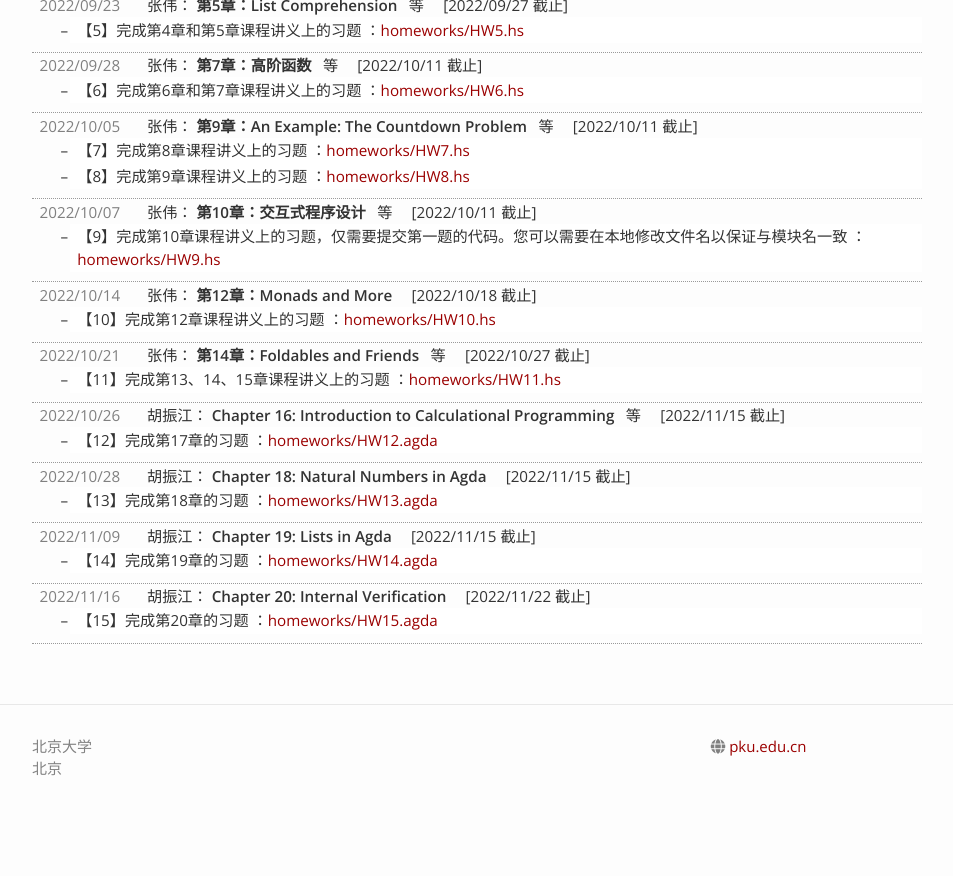
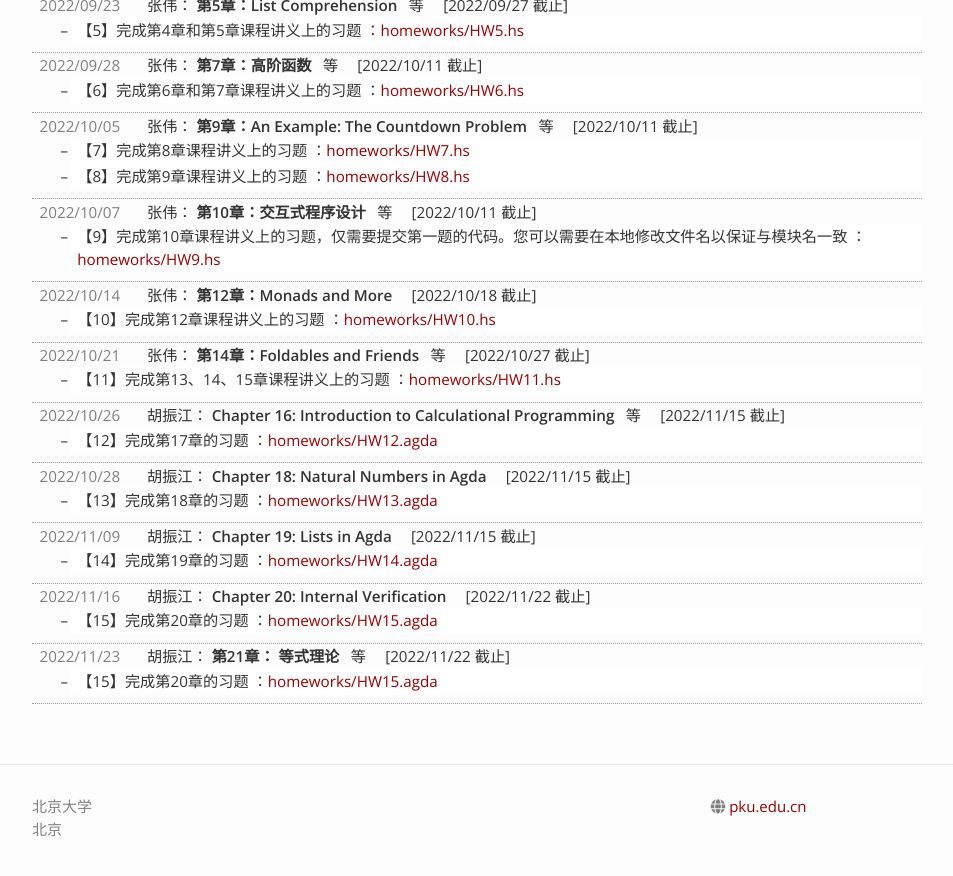
Before and after one commit to zhenjiang888/FP, a Jekyll site: the page built from 2022/assignments.md, in a window 1280 px wide and 900 px high, scrolled down 763 px. Shown: the top 876 px of the window, without its empty margins (163-1116 px from the left). Built offline with Jekyll 4.4.1, drawn with Linux system fonts in a browser that asks for light colours; nearby versions of some CDN libraries; before the commit the page ends 1603 px from its top, so only the background shows below that.

Commit message:
Upload ch21 and ch22

```diff
--- a/_data/_2022.yaml
+++ b/_data/_2022.yaml
@@ -197,6 +197,18 @@ lectures:
     - text: 【15】完成第20章的习题
       link: homeworks/HW15.agda
     due: 2022/11/22
+- teacher: 胡振江
+  date: 2022/11/23
+  slides:
+  - title: "第21章： 等式理论"
+    link: ch21_equality.pdf
+  - title: "Chapter 22. Bird Meertens Formalism (BMF)"
+    link: Ch22.pdf
+  assignment:
+    descriptions:
+    - text: 【15】完成第20章的习题
+      link: homeworks/HW15.agda
+    due: 2022/11/22
 
 updates:
 - slides: "第12章：Monads and More"
```
Also changed, not shown: 2 other files.
